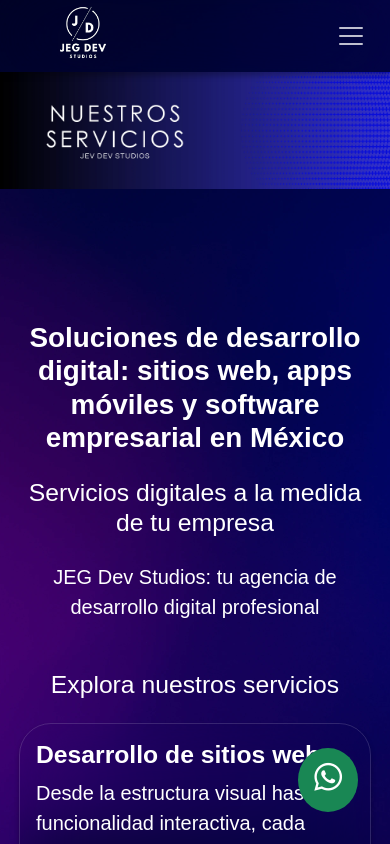
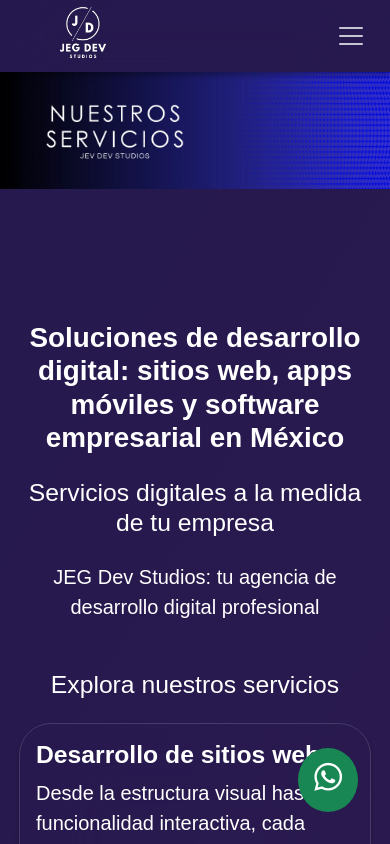
Before and after one commit to JhonnDevJs/jeg-dev-studios-site, a Next.js app: page /servicios in a window 390 px wide. Shown: the top 844 px of the page. Built offline with nearby package versions, Linux system fonts and the light colour scheme.

Commit message:
refactor: optimization

```diff
--- a/src/app/globals.css
+++ b/src/app/globals.css
@@ -98,13 +98,31 @@
 }
 
 .gradiant-effect {
-  background-image: url("/fondos/background-layout.webp");
-  background-size: cover;
-  background-position: center center;
-  background-repeat: no-repeat;
-  background-attachment: fixed;
+  min-height: 100vh;
+  background: linear-gradient(87deg, #17184e 8.8%, #5a1d50 84.38%);
+  background-size: 200% 200%;
+  animation: gradientMove 8s ease-in-out infinite;
 }
 
+@keyframes gradientMove {
+  0% {
+    background-position: 0% 50%;
+  }
+  50% {
+    background-position: 100% 50%;
+  }
+  100% {
+    background-position: 0% 50%;
+  }
+}
+
+@media (max-width: 600px) {
+  .gradiant-effect {
+    background: linear-gradient(120deg, #17184e 20%, #5a1d50 80%);
+    background-size: 300% 300%;
+    min-height: 100vh;
+  }
+}
 .section{
   margin-top: 4.5rem;
   min-height: calc(100dvh - 4.5rem);
```
Also changed, not shown: public/fondos/background-layout.webp (deleted).
